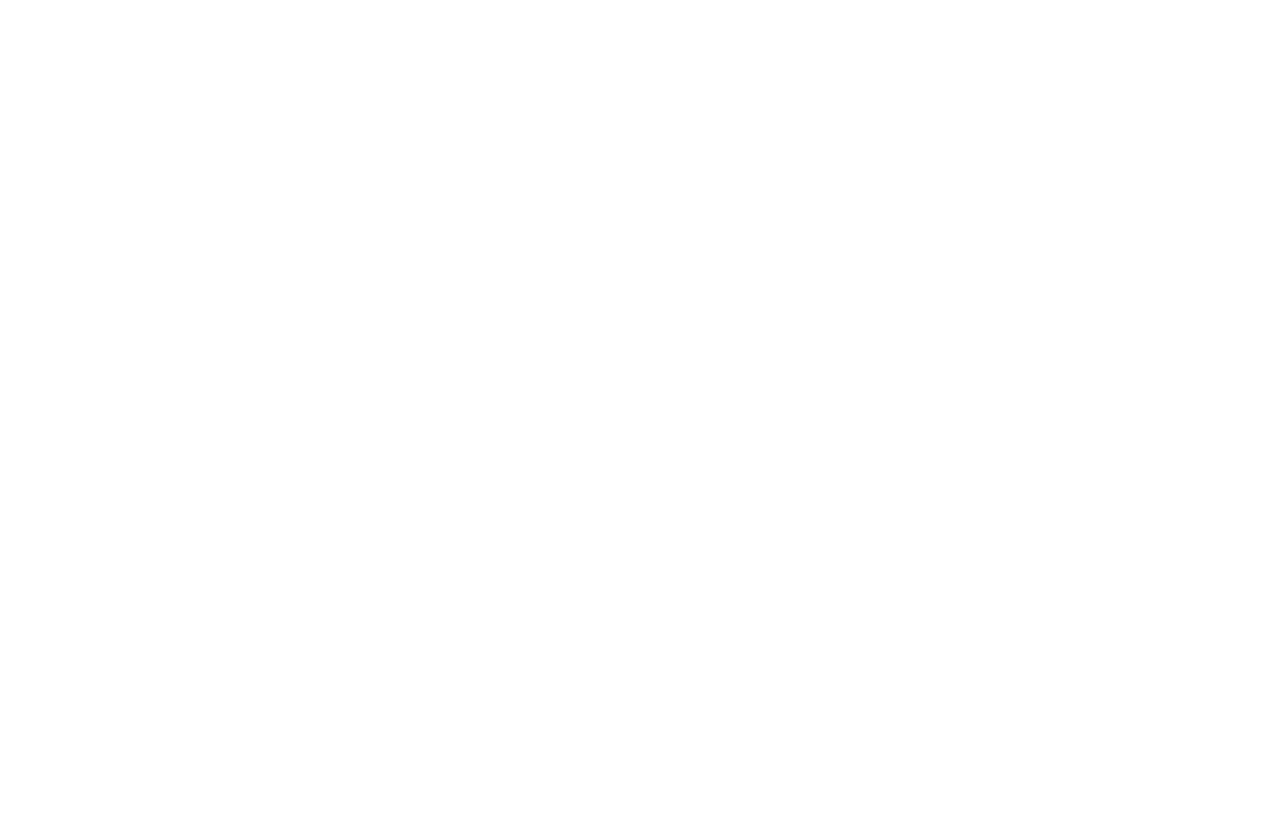
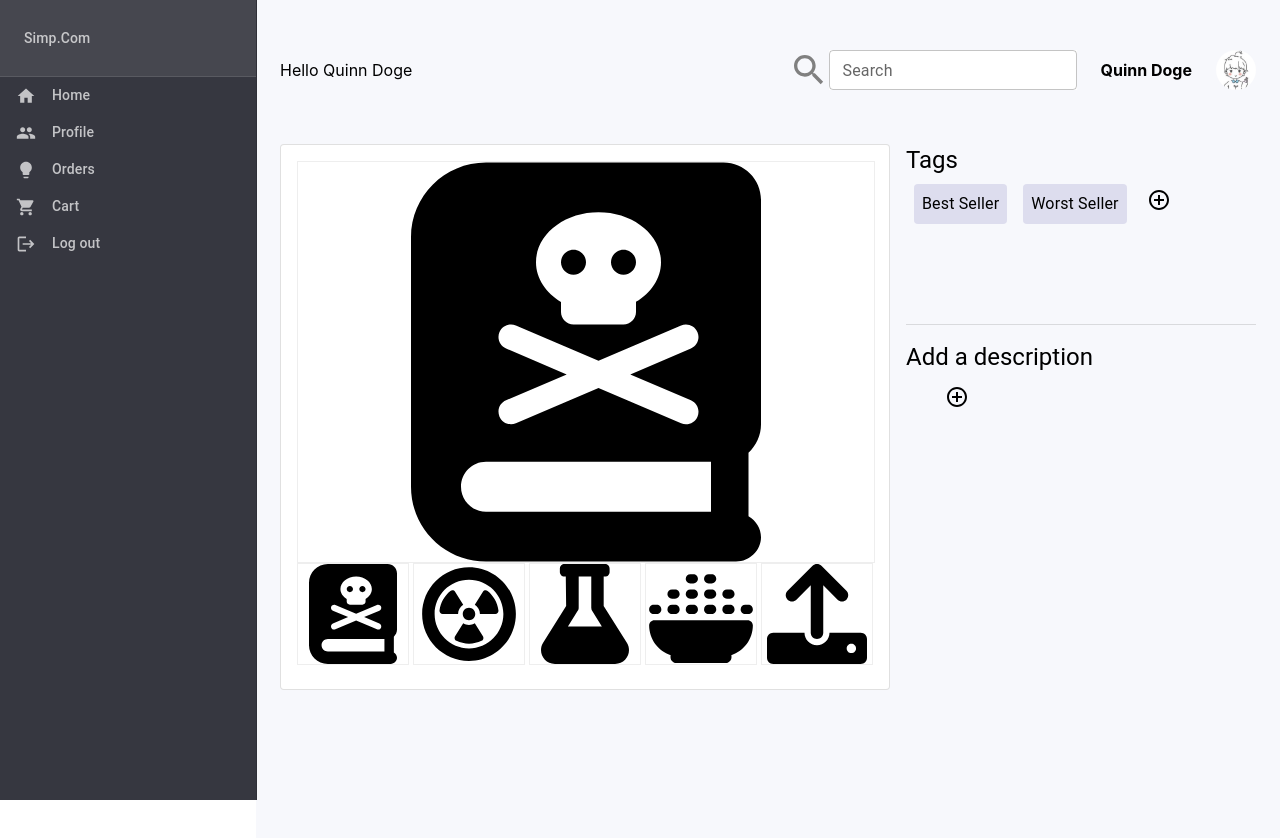
Before and after one commit to royroyzhong/Simp.Com, a React (Create React App) app in the folder frontend/: page /product in a window 1280 px wide. Before the commit this address had no page. Shown: the top 838 px of the page. Before the commit the page ends 800 px from the top, so only its background shows below. Built offline with nearby package versions, Linux system fonts and the light colour scheme.

Commit message:
dev: [Quinn] added product detail view

```diff
--- a/frontend/src/App.js
+++ b/frontend/src/App.js
@@ -11,6 +11,7 @@
 import { BrowserRouter, Routes, Route } from "react-router-dom";
 import CustomerPage from "./component/common/CustomerPage";
 import ProductBoard from "./component/sellerDashboard/ProductCompactView";
+import ProductPage from './component/sellerDashboard/ProductDetailView';
 
 // import ChangePassword from "./component/profileComponent/ChangePasswordPage";
 
@@ -22,6 +23,13 @@
         <Dashboard />
       </CustomerPage>
   )
+
+  let test = (
+    <CustomerPage>
+      <ProductPage />
+    </CustomerPage>
+  );
+
   return (
     <div className="App">
       <BrowserRouter>
@@ -30,6 +38,7 @@
           <Route exact path="/login" element={<Login />} />
           <Route exact path="/dashboard" element={<Dashboard />} />
           <Route exact path="/dashboard/products/" element={<ProductBoard />} />
+          <Route exact path="/product" element={test} />
         </Routes>
       </BrowserRouter>
 
--- a/frontend/src/component/common/Header.js
+++ b/frontend/src/component/common/Header.js
@@ -8,6 +8,7 @@
 
 export default function Header(prop) {
   return (
+    <Box className="status-line-wrapper">
       <Grid container spacing={3}>
         <Grid item xs>
           <Box>
@@ -26,6 +27,7 @@
           <Avatar alt="Remy Sharp" src={quinnAvatar} />
         </Grid>
       </Grid>
+    </Box>
   );
 }
 
--- /dev/null
+++ b/frontend/src/component/sellerDashboard/ProductDetailView.js
@@ -0,0 +1,201 @@
+import { Card, CardContent, CardMedia, Divider, Fade, Grid, ImageList, ImageListItem, Stack, TextField, Typography } from "@mui/material";
+import { Box, Container } from "@mui/system";
+import upload from "../../assets/upload.svg";
+
+import book from "../../assets/book.svg";
+import bomb from "../../assets/bomb.svg";
+import flask from "../../assets/flask.svg";
+import food from "../../assets/food.svg";
+
+import Header from "../common/Header";
+import { useDispatch, useSelector } from "react-redux";
+import { addFeature, addTag, getBuffer } from "../../controller/productSlice";
+
+import AddCircleOutlineIcon from '@mui/icons-material/AddCircleOutline';
+import { useState } from "react";
+
+let imgs = [book, bomb, flask, food];
+
+export default function ProductPage(props) {
+
+    let leftStackStyle = {
+        minWidth: 350
+    }
+
+    return (
+        <Container >
+            <Header />
+            <Stack direction={'row'} spacing={2}>
+                <ImagesDisplay></ImagesDisplay>
+                <Stack
+                    divider={
+                        <Divider orientation="horizontal" flexItem></Divider>
+                    }
+                    spacing={2}
+                    sx={leftStackStyle}
+                >
+                    <TagDisplay />
+                    <TextDisplay />
+                </Stack>
+            </Stack>
+        </Container>
+    )
+}
+
+function ImagesDisplay(props) {
+
+    let cardstyle = {
+        minWidth: 400
+    }
+
+    let imgStyle = {
+        objectFit: "contain",
+        border: "1px solid #eee"
+    }
+
+    let smImgStyle = {
+        objectFit: "contain"
+    }
+
+    return (
+        <Card variant="outlined" sx={cardstyle}>
+            <CardContent>
+                <CardMedia
+                    image={book}
+                    height={400}
+                    component={"img"}
+                    sx={imgStyle}
+                />
+                <ImageList cols={5} rowHeight={100} sx={{margin:0}}>
+                    {
+                        imgs.slice(0, 5).map((img, index) => (
+                            <ImageListItem key={index} sx={imgStyle}>
+                                <CardMedia
+                                    image={img}
+                                    height={100}
+                                    component={"img"}
+                                    sx={smImgStyle}
+                                />
+                            </ImageListItem>
+                        ))
+                    }
+                    <ImageListItem key={-1} sx={imgStyle}>
+                        <CardMedia
+                            image={upload}
+                            height={100}
+                            component={"img"}
+                            sx={smImgStyle}
+                        />
+                    </ImageListItem>
+                </ImageList>
+            </CardContent>
+        </Card>
+    )
+}
+
+function TagDisplay(props) {
+
+    let dispatch = useDispatch();
+    let buffer = useSelector(getBuffer);
+
+    const [shouldInputShow, toggleInput] = useState(false);
+    const [tagBuffer, setTagBuffer] = useState("");
+
+    const handleToggle = () => {
+        toggleInput((prev) => !prev);
+        if (tagBuffer !== "")
+            dispatch(addTag(tagBuffer));
+        setTagBuffer("");
+
+    }
+
+    let style = {
+        height: "30%"
+    }
+
+    let tagInputStyle = {
+        position: "absolute",
+        maxWidth: 164,
+        zIndex: 1000,
+        backgroundColor: "white"
+    }
+
+    return (
+        <Box sx={style}>
+            <Typography variant="h5" align="left">Tags</Typography>
+            <Box sx={{display: "flex", flexWrap:"wrap"}} >
+                {buffer.tags.map((tag, index) => (
+                    <Tag key={index}>{tag}</Tag>
+                ))}
+                <Box display={'flex'} >
+                    <AddCircleOutlineIcon onClick={handleToggle} sx={{padding: 1.5}}/>
+                    <Fade in={shouldInputShow} sx={tagInputStyle}>
+                        <TextField
+                            value={tagBuffer}
+                            size="small"
+                            variant="outlined"
+                            autoFocus={shouldInputShow}
+                            onBlur={handleToggle}
+                            onChange={event => setTagBuffer(event.target.value)} />
+                    </Fade>
+                </Box>
+            </Box>
+        </Box>
+    )
+}
+
+function TextDisplay(props) {
+
+    let dispatch = useDispatch();
+    let buffer = useSelector(getBuffer);
+
+    const [shouldInputShow, toggleInput] = useState(false);
+    const [inputBuffer, setInputBuffer] = useState("");
+
+    const handleToggle = () => {
+        toggleInput((prev) => !prev);
+        if (inputBuffer !== "")
+            dispatch(addFeature(inputBuffer));
+        setInputBuffer("");
+    }
+
+    return (
+        <Stack>
+            <Typography variant="h5" align="left">Add a description</Typography>
+            <Box >
+                {buffer.features.map((f, index) => (
+                    <Tag key={index}>{f}</Tag>
+                ))}
+                <Box >
+                    <AddCircleOutlineIcon onClick={handleToggle} sx={{padding: 1.5}}/>
+                    <Fade in={shouldInputShow} >
+                        <TextField
+                            value={inputBuffer}
+                            size="small"
+                            variant="outlined"
+                            autoFocus={shouldInputShow}
+                            onBlur={handleToggle}
+                            onChange={event => setInputBuffer(event.target.value)} />
+                    </Fade>
+                </Box>
+            </Box>
+
+        </Stack>
+    )
+}
+
+function Tag(props) {
+
+    let style = {
+        backgroundColor: "#ddddee",
+        fontSize: 16,
+        padding: 1,
+        margin: 1,
+        borderRadius: 1
+    }
+    return (
+        <Typography sx={style}>
+            {props.children}
+        </Typography>
+    )
+}
--- a/frontend/src/controller/productSlice.js
+++ b/frontend/src/controller/productSlice.js
@@ -7,6 +7,7 @@
         this.price = 0;
         this.features = [];
         this.imgRefs = [];
+        this.tags = [];
     }
 
     setPrice = (newPrice) => {
@@ -24,21 +25,24 @@
         return this;
     }
 
-    addFeature = (type, data) => {
-        this.features = [...this.features, {
-            type: type,
-            data: data
-        }]
+    addFeature = (data) => {
+        this.features = [...this.features, data]
+        return this;
+    }
+
+    addTag = (tag) => {
+        this.tags = [...this.tags, tag];
         return this;
     }
 
 
 }
 const productSlice = createSlice({
+    // TODO: change buffer product
     name: "products",
     initialState: {
         inventory: [new Product("Quinn").setPrice(99).addImage("book"), new Product("LaLa").setPrice(33).addImage("snowman")],
-        bufferProduct: new Product("")
+        bufferProduct: new Product("test").addImage("book").addImage("snowman").addTag("Best Seller").addTag("Worst Seller")
     },
     reducers: {
         // TODO: non-buffer state modification should be performed after backend update succeed.
@@ -50,10 +54,19 @@
             state.inventory = state.inventory.filter((product, i) => {
                 return (i !== action.payload);
             });
+        },
+        addFeature: (state, action) => {
+            state.bufferProduct.addFeature(action.payload);
+        },
+        addTag: (state, action) => {
+            state.bufferProduct.addTag(action.payload);
         }
     }
 
 });
+
+// Export Setters
+export const { addProduct, removeProduct, addFeature, addTag} = productSlice.actions;
 
 // ++++++++++++++++ Getters ++++++++++++++++++++ //
 export const getProductList = (state) => state.products.inventory;
--- a/frontend/src/controller/store.js
+++ b/frontend/src/controller/store.js
@@ -1,4 +1,4 @@
-import {configureStore} from "@reduxjs/toolkit";
+import { configureStore } from "@reduxjs/toolkit";
 import CartSlice from "./CartSlice";
 import productSlice from "./productSlice";
 import userSlice from "./userSlice";
@@ -8,5 +8,12 @@
         user: userSlice,
         cart: CartSlice,
         products: productSlice
-    }
+    },
+    middleware: (middleware) =>
+        middleware({
+            serializableCheck: {
+                ignoreState: true
+            }
+        })
+
 })
```
Lines whose indentation alone changed are shown as unchanged.
